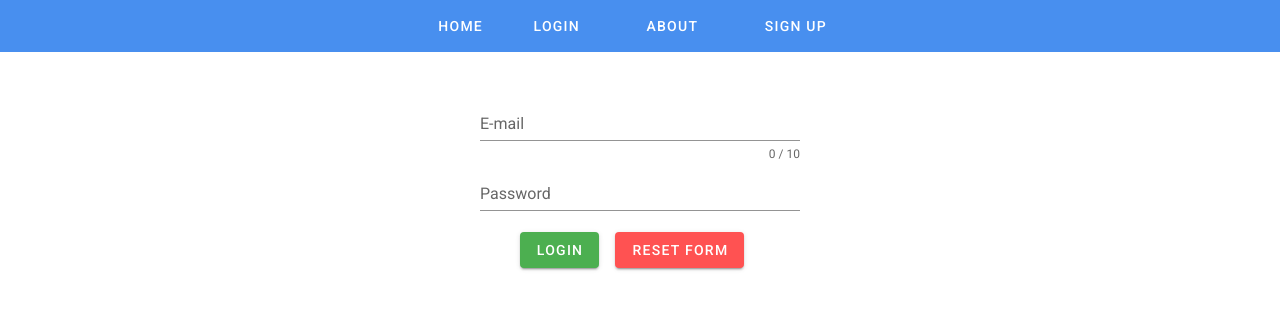
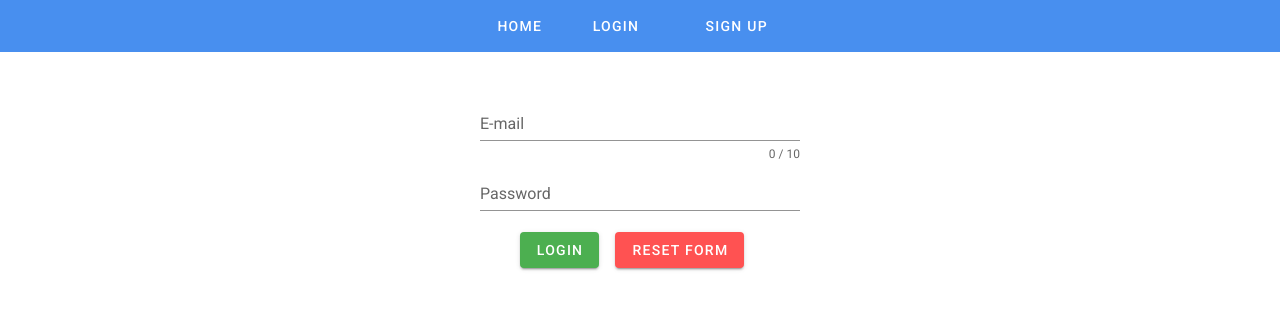
Before and after one commit to ymlihaa/find_a_coach, a Vue app: page /login in a window 1280 px wide. Shown: the top 310 px of the page. Built offline with nearby package versions, Linux system fonts and the light colour scheme; what vue-ellipse-progress, vuefire would draw is missing.

Commit message:
about view deleted .

```diff
--- a/src/App.vue
+++ b/src/App.vue
@@ -35,13 +35,6 @@
           >
         </v-btn>
 
-        <v-btn color="white" text rounded class="my-2">
-          <router-link to="/about">
-            <v-btn color="white" text rounded class="my-2">
-              About
-            </v-btn></router-link
-          >
-        </v-btn>
         <v-btn
           v-if="this.$store.state.isActive !== true"
           color="white"
--- a/src/router/index.js
+++ b/src/router/index.js
@@ -11,15 +11,6 @@ const routes = [
     name: "Home",
     component: Home,
     props: true,
-  },
-  {
-    path: "/about",
-    name: "About",
-    // route level code-splitting
-    // this generates a separate chunk (about.[hash].js) for this route
-    // which is lazy-loaded when the route is visited.
-    component: () =>
-      import(/* webpackChunkName: "about" */ "../views/About.vue"),
   },
   {
     path: "/login",
--- a/src/views/About.vue
+++ /dev/null
@@ -1,5 +0,0 @@
-<template>
-  <div class="about">
-    <h1>This is an about page</h1>
-  </div>
-</template>
```
